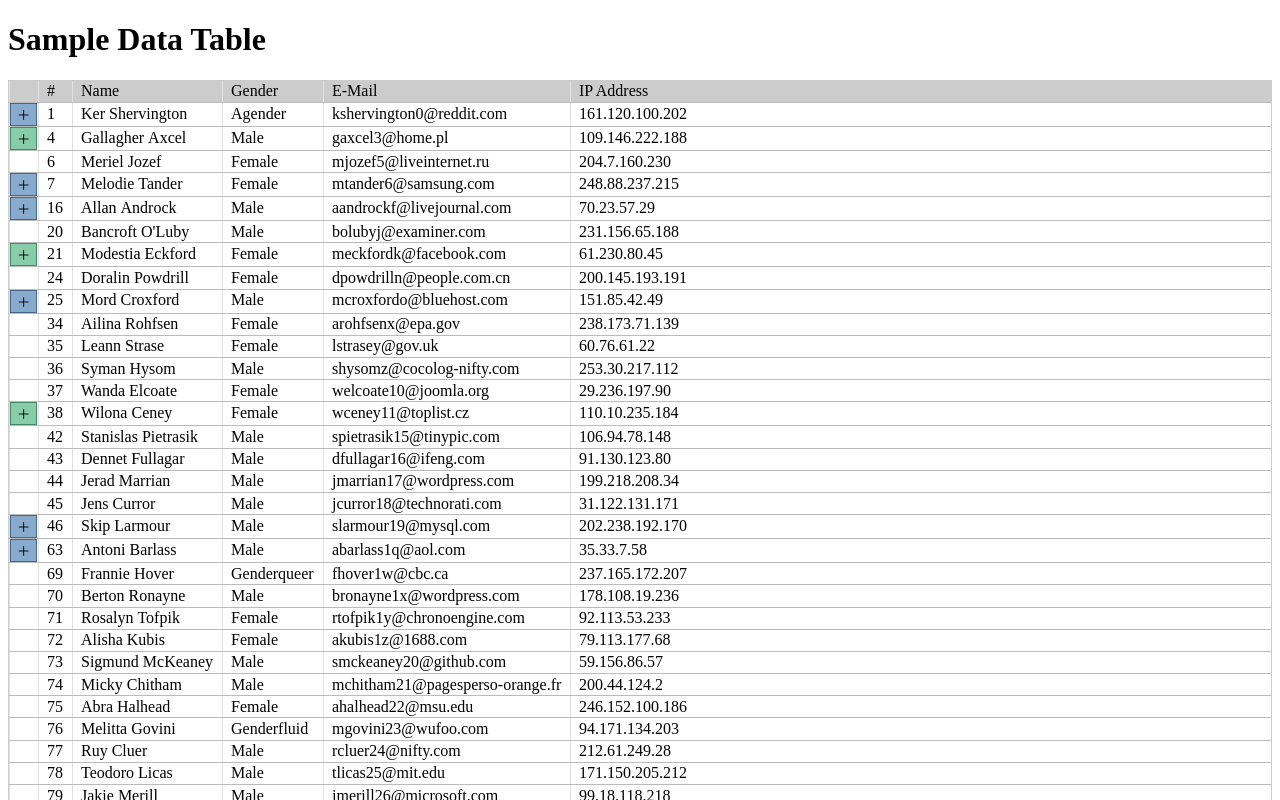
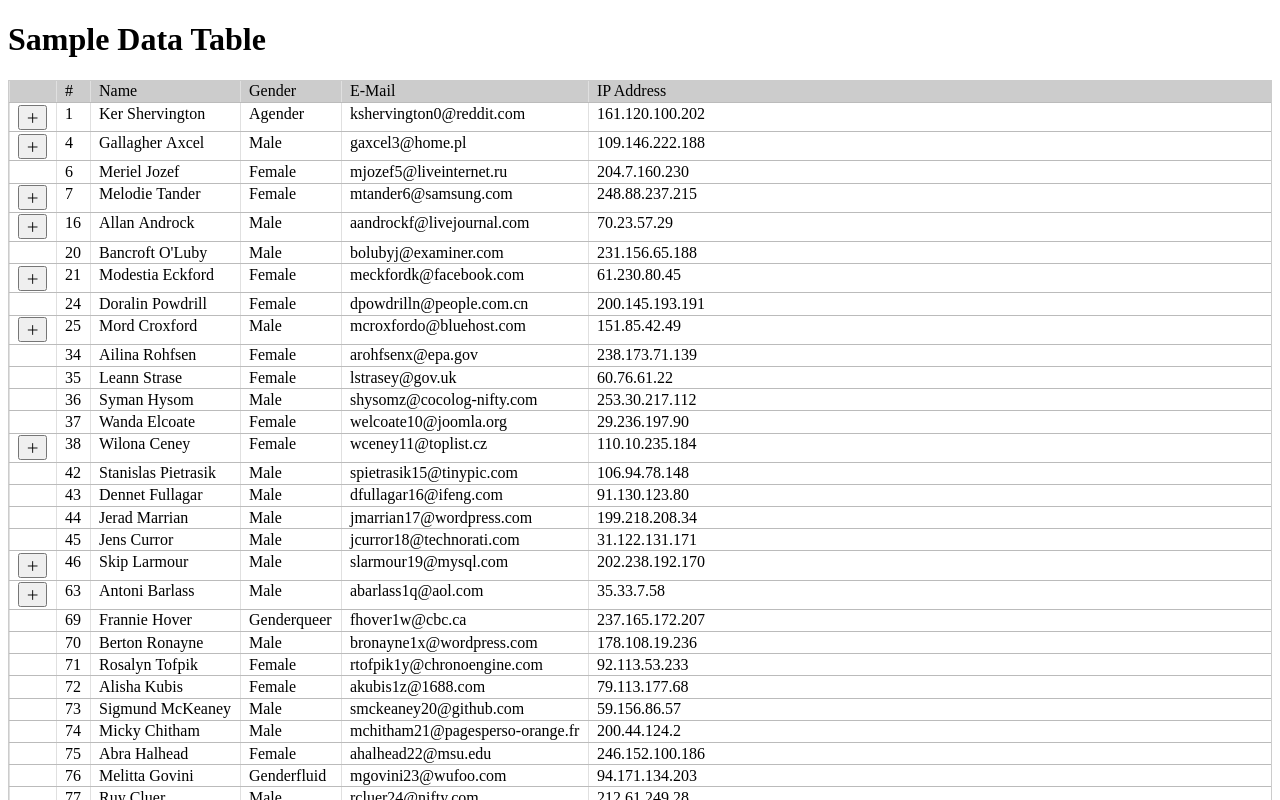
Before and after one commit to masaharu-kato/Tavue, a Vue app: page / in a window 1280 px wide. Shown: the top 800 px of the page. Built offline with nearby package versions, Linux system fonts and the light colour scheme.

Commit message:
improve column rendering

```diff
--- a/sample/App.vue
+++ b/sample/App.vue
@@ -31,7 +31,7 @@ function row_onclick(row: any, row_i: number) {
       <TavueColumn name="tree">
         <template #header></template>
         <template #row="{ is_open, set_open }">
-          <template v-if="(is_open != undefined && set_open != undefined)">
+          <template v-if="(is_open != undefined)">
             <button class="tree-btn" @click="set_open(!is_open)">
               <span v-if="is_open" class="tree_txt_close">－</span>
               <span v-else class="tree_txt_open">＋</span>
--- a/src/components/Tavue.vue
+++ b/src/components/Tavue.vue
@@ -1,7 +1,11 @@
 <script setup lang="ts">
-import { onMounted, reactive, useSlots } from 'vue';
-import { RowType, InternalTableProps, TableState, ColumnState, BorderState } from '../models/tavue';
-import TavueRows from './_TavueRows.vue';
+import { onMounted, reactive, Slots, useSlots, VNodeRef } from 'vue';
+import { RowType, InternalTableProps, ColumnBinds, ColumnSlots, TableState, ColumnState, BorderState, slot_nodes, slot_node_0, RowSlots, ColumnProps } from '../models/tavue';
+import TavueTreeRows from './_TavueTreeRows.vue';
+import TavueRow from './_TavueRow.vue';
+
+//  Border width
+const DETECT_WIDTH = 5;
 
 // const props = defineProps<{
 //   rows: RowType[]
@@ -14,45 +18,77 @@ const props = defineProps<{
   depth_offset?: (depth: number) => number
 }>()
 
+//  Extract variables
 const { tree_children, depth_offset } = props;
 const children_opened = !!props.children_opened;
 
-const DETECT_WIDTH = 5;
+const slots = useSlots()
+const header_row_node = slot_node_0(slots.row_header, undefined, 'div')
+const footer_row_node = slot_node_0(slots.row_footer, undefined, 'div')
+const row_slots = {
+  data: slots.row,
+  tree: slots.tree_row,
+  tree_parent: slots.tree_parent_row,
+  tree_child: slots.tree_child_row,
+} as RowSlots;
 
-const slots = useSlots()
-const row_header = slots.row_header ? slots.row_header()[0] : 'div'
-const slot_row = slots.row
-const slot_row_tree = slots.row_tree
-const slot_row_tree_parent = slots.row_tree_parent
-const slot_row_tree_child = slots.row_tree_child
-const row_footer = slots.row_footer ? slots.row_footer()[0] : 'div'
-// const row_child_table = slots.row_child_table ? slots.row_child_table()[0] : 'div'
-const columns = slots.columns ? slots.columns() : []
+//  Columns
+if (!slots.columns) throw new Error('Slot `columns` not specified.')
+
+//  Set column indexes
+const cols_i = slots.columns().map((_, i) => i)
+
+//  Load slots of columns
+const cols_slots = slots.columns().map(c => {
+  if (!(c.children instanceof Object) || c.children instanceof Array) {
+    throw new Error('Invalid node in `columns` slot.')
+  }
+  const slots = c.children as Slots
+  return {
+    header: slot_nodes(slots.header),
+    row: slots.row ? props => slots.row!(props) : props => [],
+    footer: slot_nodes(slots.footer),
+  } as ColumnSlots
+})
+
+//  Load props of columns
+const cols_props = slots.columns().map(c => {
+  const c_props = (c.props ?? {}) as ColumnProps
+  if (!c_props.name) throw new Error('Column name is not set.')
+  return c_props;
+})
+
+//  Header columns values
+const cols_header_nodes = cols_slots.map(col_slots => col_slots.header)
+const cols_footer_nodes = cols_slots.map(col_slots => col_slots.footer)
+
 
 //  States
 const table_state = reactive({} as TableState)
-const col_states = reactive(columns.map(_ => ({} as ColumnState)));
-const border_states = reactive([null, ...columns].map(_ => ({} as BorderState)));
-const cols_cells = reactive(columns.map(_ => [] as HTMLElement[]));
-
-const setCellsRef = columns.map((_, i) => (el: HTMLElement) => {
-  cols_cells[i].push(el);
-})
+const col_states = reactive(cols_i.map(_ => ({} as ColumnState)));
+const borders = reactive([null, ...cols_i].map(_ => ({} as BorderState)));
+const cols_cells = reactive(cols_i.map(_ => [] as HTMLElement[]));
 
 //  Properties for Column
-const column_binds = columns.map((_, i) => ({
+const cols_binds = cols_i.map(i => ({
   index: i,
   table_state,
   state: col_states[i],
-  border_left: border_states[i],
-  border_right: border_states[i + 1],
-  ref_to: setCellsRef[i]
-}))
+  border_L: borders[i],
+  border_R: borders[i + 1],
+  ref_to: ((el: HTMLElement) => { cols_cells[i].push(el) }) as unknown as VNodeRef
+} as ColumnBinds))
 
 //  Table properties for Rows
 const tprops = {
-  columns, column_binds, slot_row, slot_row_tree, slot_row_tree_parent, slot_row_tree_child,
-  tree_children, children_opened, depth_offset
+  tree_children,
+  children_opened,
+  depth_offset,
+  cols_i,
+  cols_props,
+  cols_slots,
+  cols_binds,
+  row_slots,
 } as InternalTableProps
 
 onMounted(() => {
@@ -154,11 +190,12 @@ function onDoubleClick(e: MouseEvent) {
 <template>
 
   <!-- Definition of Slots (for develpments only, not shown) -->
-  <slot v-if="null" name="row_header"></slot>
+  <slot v-if="null" name="header_row"></slot>
   <slot v-if="null" name="row" :row="(null as RowType)" :row_i="0" :is_open="false"></slot>
-  <slot v-if="null" name="row_footer"></slot>
-  <slot v-if="null" name="row_tree" :row="(null as RowType)" :row_i="0"></slot>
-  <slot v-if="null" name="row_tree_child" :row="(null as RowType)" :row_i="0"></slot>
+  <slot v-if="null" name="footer_row"></slot>
+  <slot v-if="null" name="tree_row" :row="(null as RowType)" :row_i="0"></slot>
+  <slot v-if="null" name="tree_parent_row" :row="(null as RowType)" :row_i="0"></slot>
+  <slot v-if="null" name="tree_child_row" :row="(null as RowType)" :row_i="0"></slot>
   <slot v-if="null" name="columns"></slot>
 
 
@@ -169,17 +206,17 @@ function onDoubleClick(e: MouseEvent) {
     @mouseup="onMouseUp" @mousemove="onMousemove" @dblclick="onDoubleClick">
 
     <!-- row header -->
-    <component :is="row_header" class="tavue-row tavue-row-header">
-      <component v-for="(c, i) in columns" :is="c" v-bind="column_binds[i]" :is_header="true" />
-    </component>
+    <TavueRow :row_node="header_row_node" :cols_binds="cols_binds" :cols_nodes="cols_header_nodes"
+      class="tavue-row-header">
+    </TavueRow>
 
     <!-- row data (for each row in rows data) -->
-    <TavueRows :rows="rows" :tprops="tprops" :depth="0"></TavueRows>
+    <TavueTreeRows :rows="rows" :tprops="tprops" :depth="0"></TavueTreeRows>
 
     <!-- row footer -->
-    <component :is="row_footer" class="tavue-row tavue-row-footer">
-      <component v-for="(c, i) in columns" :is="c" v-bind="column_binds[i]" :is_footer="true" />
-    </component>
+    <TavueRow :row_node="footer_row_node" :cols_binds="cols_binds" :cols_nodes="cols_footer_nodes"
+      class="tavue-row-footer">
+    </TavueRow>
 
   </div>
 
--- a/src/components/TavueColumn.vue
+++ b/src/components/TavueColumn.vue
@@ -1,8 +1,9 @@
 <script setup lang="ts">
-import { VNodeRef } from 'vue';
-import { RowType, TableState, BorderState, ColumnState } from '../models/tavue';
+import { RowType, ColumnProps } from '../models/tavue';
 
-const props = defineProps<{
+//  defineProps<ColumnProps>()
+
+defineProps<{
   //  User properties
   name: string,          //  Column name
   resizeable?: boolean,  //  Is resizeable or not
@@ -10,31 +11,15 @@ const props = defineProps<{
   filtable?: boolean,    //  Is filtable or not
   auto_expand?: boolean, //  Expand width if the some contents are hidden
   auto_shrink?: boolean, //  Shrink width if the some cell widths are too large
-
-  //  Auto-set properties
-  index?: number,
-  table_state?: TableState,
-  state?: ColumnState,
-  border_left?: BorderState,
-  border_right?: BorderState,
-  ref_to?: VNodeRef,
-  is_header?: boolean,  //  Is in a header row or not
-  is_footer?: boolean,  //  Is in a footer row or not
-  row?: RowType,        //  Row data
-  row_i?: number,       //  Row index (from 0)
-  width_diff?: number,  //  Width difference from standard (for tree table)
-  is_open?: boolean,    //  (Tree table) Child table is open (visible) or not
-  set_open?: (f: boolean) => void,  //  (Tree table) Set child table open state
 }>()
 
 </script>
 <template>
-  <div :ref="ref_to" class="tavue-cell"
-    :class="{ hover: state?.hover, 'border-left-hover': border_left?.hover, 'border-right-hover': border_right?.hover, 'border-left-moving': border_left?.moving, 'border-right-moving': border_right?.moving }"
-    :data-col_i="index" :data-col_name="name"
-    :style="{ width: state?.width ? `${state?.width - (width_diff ?? 0)}px` : '' }">
-    <slot v-if="is_header" name="header"></slot>
-    <slot v-if="row" name="row" :row="row" :row_i="row_i" :is_open="is_open" :set_open="set_open"></slot>
-    <slot v-if="is_footer" name="footer"></slot>
-  </div>
+
+  <!-- Definition of Slots (for develpments only, not shown) -->
+  <slot v-if="null" name="header"></slot>
+  <slot v-if="null" name="row" :row="(null as RowType)" :row_i="0" :is_open="false" :set_open="(f: boolean) => { }">
+  </slot>
+  <slot v-if="null" name="footer"></slot>
+
 </template>
--- /dev/null
+++ b/src/components/_TavueCell.vue
@@ -0,0 +1,13 @@
+<script setup lang="ts">
+import { ColumnBinds } from '../models/tavue';
+defineProps<{ col: ColumnBinds }>()
+</script>
+
+<template>
+  <div :ref="col.ref_to" class="tavue-cell"
+    :class="{ hover: col.state.hover, 'border-left-hover': col.border_L?.hover, 'border-right-hover': col.border_R?.hover, 'border-left-moving': col.border_L?.moving, 'border-right-moving': col.border_R?.moving }"
+    :data-col_i="col.index" :data-col_name="col.name"
+    :style="{ width: col.state.width ? `${col.state.width - (col.width_diff ?? 0)}px` : '' }">
+    <slot></slot>
+  </div>
+</template>
--- /dev/null
+++ b/src/components/_TavueDataRow.vue
@@ -0,0 +1,22 @@
+<script setup lang="ts">
+import { VNode } from 'vue';
+import { ColumnBinds, ColumnSlots, RowType } from '../models/tavue';
+import TavueRow from './_TavueRow.vue';
+
+const props = defineProps<{
+  row_node: VNode,
+  cols_binds: ColumnBinds[],
+  cols_slots: ColumnSlots[],
+  row: RowType,
+  row_i: number,
+  is_open?: boolean,
+  set_open: (f: boolean) => void,
+}>()
+
+</script>
+
+<template>
+  <TavueRow :row_node="row_node" :cols_binds="cols_binds"
+    :cols_nodes="cols_slots.map(col_slots => col_slots.row({ row, row_i, is_open, set_open }))" class="tavue-row-data">
+  </TavueRow>
+</template>
--- a/src/components/_TavueRow.vue
+++ b/src/components/_TavueRow.vue
@@ -1,49 +1,19 @@
 <script setup lang="ts">
-import { ref } from 'vue';
-import { RowType, InternalTableProps } from '../models/tavue'
-import TavueRows from './_TavueRows.vue';
+import { VNode } from 'vue';
+import { ColumnBinds } from '../models/tavue';
+import TavueCell from './_TavueCell.vue';
 
-const props = defineProps<{
-  row: RowType,
-  row_i: number,
-  depth: number,
-  child_rows?: RowType[],
-  tprops: InternalTableProps,
+defineProps<{
+  row_node: VNode,
+  cols_binds: ColumnBinds[],
+  cols_nodes: VNode[][],
 }>()
+</script>
 
-const tp = props.tprops
-const { row, row_i, depth } = props;
-const is_open = props.child_rows ? ref(!!tp.children_opened) : undefined;
-const set_open = is_open !== undefined ? (f: boolean) => { is_open.value = f } : undefined;
-const comp_row = tp.slot_row ? tp.slot_row({ row, row_i })[0] : 'div'
-const comp_row_tree = tp.slot_row_tree ? tp.slot_row_tree({ row, row_i })[0] : 'div'
-const comp_row_tree_parent = tp.slot_row_tree_parent ? tp.slot_row_tree_parent({ row, row_i })[0] : comp_row
-const comp_row_tree_child = tp.slot_row_tree_child ? tp.slot_row_tree_child({ row, row_i })[0] : 'div'
-const col0_wdiff = tp.depth_offset ? tp.depth_offset(props.depth) : 0
-const wdiffs = tp.columns.map((_, i) => i == 0 ? col0_wdiff : 0)
-// const col_binds = tp.column_binds.map((v, i) => ({ ...v, row, row_i, depth, is_open, set_open, width_diff: i == 0 ? width_diff : 0 }))
-
-</script>
 <template>
-
-  <!-- Children exists -->
-  <component v-if="child_rows" :is="comp_row_tree" class="tavue-row-tree"
-    :class="{ 'tavue-row-tree-is-open': is_open }">
-    <!-- Parent row -->
-    <component :is="comp_row_tree_parent" class="tavue-row tavue-row-data tavue-row-tree-parent">
-      <component v-for="(c, i) in tp.columns" :is="c"
-        v-bind="{ ...tp.column_binds[i], row, row_i, depth, is_open, set_open, width_diff: wdiffs[i] }" />
-    </component>
-    <!-- Children rows -->
-    <component :is="comp_row_tree_child" class="tavue-rows tavue-row-tree-children">
-      <TavueRows :rows="child_rows" :tprops="tp" :depth="(depth + 1)"></TavueRows>
-    </component>
+  <component :is="row_node" class="tavue-row">
+    <TavueCell v-for="(bind, i) in cols_binds" :is="bind" :col="bind" v-bind="cols_binds[i]">
+      <component v-for="node in cols_nodes[i]" :is="node" />
+    </TavueCell>
   </component>
-
-  <!-- No children (parent row only) -->
-  <component v-else :is="comp_row" class="tavue-row tavue-row-data">
-    <component v-for="(c, i) in tp.columns" :is="c"
-      v-bind="{ ...tp.column_binds[i], row, row_i, depth, is_open, set_open, width_diff: wdiffs[i] }" />
-  </component>
-
 </template>
--- /dev/null
+++ b/src/components/_TavueTreeRow.vue
@@ -0,0 +1,66 @@
+<script setup lang="ts">
+import { ref } from 'vue';
+import { RowType, InternalTableProps, ColumnBinds, slot_node_0 } from '../models/tavue'
+import TavueTreeRows from './_TavueTreeRows.vue';
+import TavueDataRow from './_TavueDataRow.vue';
+
+const props = defineProps<{
+  row: RowType,
+  row_i: number,
+  depth: number,
+  child_rows?: RowType[],
+  tprops: InternalTableProps,
+}>()
+
+//  Extract variables
+const tp = props.tprops
+const { cols_slots } = tp;
+const { row, row_i, depth } = props;
+
+//  Row nodes
+const row_node = slot_node_0(tp.row_slots.data, { row, row_i }, 'div')
+const tree_row_node = slot_node_0(tp.row_slots.tree, { row, row_i }, 'div')
+const tree_parent_row_node = slot_node_0(tp.row_slots.tree_parent, { row, row_i }, row_node)
+const tree_child_row_node = slot_node_0(tp.row_slots.tree_child, { row, row_i }, 'div')
+
+//  Tree table: Children open (visibility) state
+const is_open = props.child_rows ? ref(!!tp.children_opened) : undefined;
+const set_open = is_open !== undefined ? (f: boolean) => { is_open.value = f } : (f: boolean) => { };
+
+//  Tree table: Width diffs (for the left-most column)
+const col0_wdiff = tp.depth_offset ? tp.depth_offset(props.depth) : 0
+// const col_binds = tp.column_binds.map((v, i) => ({ ...v, row, row_i, depth, is_open, set_open, width_diff: i == 0 ? width_diff : 0 }))
+
+//  Column bindings
+const cols_binds = tp.cols_binds.map((col_binds, i) => ({
+  ...col_binds,
+  width_diff: i == 0 ? col0_wdiff : 0,
+  // is_open,
+  // set_open,
+} as ColumnBinds))
+
+</script>
+<template>
+
+  <!-- Children exists -->
+  <component v-if="child_rows" :is="tree_row_node" class="tavue-row-tree"
+    :class="{ 'tavue-row-tree-is-open': is_open }">
+
+    <!-- Parent row -->
+    <TavueDataRow :row_node="tree_parent_row_node" v-bind="{ cols_binds, cols_slots, row, row_i, is_open, set_open }"
+      class="tavue-row-data tavue-row-tree-parent">
+    </TavueDataRow>
+
+    <!-- Children rows -->
+    <component :is="tree_child_row_node" class="tavue-rows tavue-row-tree-children">
+      <TavueTreeRows :rows="child_rows" :tprops="tp" :depth="(depth + 1)"></TavueTreeRows>
+    </component>
+
+  </component>
+
+  <!-- No children (parent row only) -->
+  <TavueDataRow v-else v-bind="{ row_node, cols_binds, cols_slots, row, row_i, is_open, set_open }"
+    class="tavue-row-data">
+  </TavueDataRow>
+
+</template>
--- a/src/components/_TavueRows.vue
+++ b/src/components/_TavueTreeRows.vue
@@ -1,6 +1,6 @@
 <script setup lang="ts">
 import { RowType, InternalTableProps } from '../models/tavue'
-import TavueRow from './_TavueRow.vue';
+import TavueTreeRow from './_TavueTreeRow.vue';
 
 const props = defineProps<{
   rows: RowType[],
@@ -18,6 +18,6 @@ function _children(row: RowType, row_i: number) {
 </script>
 <template>
   <template v-for="(row, row_i) in rows">
-    <TavueRow v-bind="{ row, row_i, tprops, depth, child_rows: _children(row, row_i) }"></TavueRow>
+    <TavueTreeRow v-bind="{ row, row_i, tprops, depth, child_rows: _children(row, row_i) }"></TavueTreeRow>
   </template>
 </template>
--- a/src/models/tavue.ts
+++ b/src/models/tavue.ts
@@ -1,4 +1,4 @@
-import { Slot, VNode } from "vue"
+import { Slot, VNode, VNodeRef } from "vue"
 
 export type RowType = any
 
@@ -21,6 +21,42 @@ export interface BorderState {
   moving_last_x?: number
 }
 
+export interface RowSlotProps {
+  row: RowType,
+  row_i: number,
+  is_open?: boolean,
+  set_open: (f: boolean) => void,
+}
+
+export interface ColumnSlots {
+  header: VNode[],
+  row: (props: RowSlotProps) => VNode[],
+  footer: VNode[],
+}
+
+export interface ColumnBindsOnTable {
+  index: number,
+  name: string,
+  table_state: TableState,
+  state: ColumnState,
+  border_L?: BorderState,
+  border_R?: BorderState,
+  ref_to: VNodeRef,  //  (el: HTMLElement) => void
+}
+
+export interface ColumnBinds extends ColumnBindsOnTable {
+  width_diff: number,  //  Width difference from standard (for tree table)
+  // is_open?: boolean,    //  (Tree table) Child table is open (visible) or not
+  // set_open: (f: boolean) => void,  //  (Tree table) Set child table open state
+}
+
+export interface RowSlots {
+  data: Slot
+  tree: Slot
+  tree_parent: Slot
+  tree_child: Slot
+}
+
 export type TableProps = {
   tree_children: (row: RowType, row_i: number) => RowType[] | undefined
   children_opened?: boolean
@@ -28,10 +64,27 @@ export type TableProps = {
 }
 
 export interface InternalTableProps extends TableProps {
-  columns: VNode[]
-  column_binds: { [k: string]: any }[]
-  slot_row?: Slot
-  slot_row_tree?: Slot
-  slot_row_tree_parent?: Slot
-  slot_row_tree_child?: Slot
+  cols_i: number[]
+  cols_props: ColumnProps[]
+  cols_slots: ColumnSlots[]
+  cols_binds: ColumnBindsOnTable[]
+  row_slots: RowSlots
 }
+
+export interface ColumnProps {
+  name: string,          //  Column name
+  resizeable?: boolean,  //  Is resizeable or not
+  sortable?: boolean,    //  Is sortable or not
+  filtable?: boolean,    //  Is filtable or not
+  auto_expand?: boolean, //  Expand width if the some contents are hidden
+  auto_shrink?: boolean, //  Shrink width if the some cell widths are too large
+}
+
+export function slot_nodes(slot: Slot | undefined, props?: Object) {
+  return slot ? slot(props) : []
+}
+
+export function slot_node_0(slot: Slot | undefined, props: Object | undefined, def_node: VNode | string): VNode {
+  const nodes = slot_nodes(slot, props)
+  return nodes.length ? nodes[0] : (def_node as VNode)
+}
```
